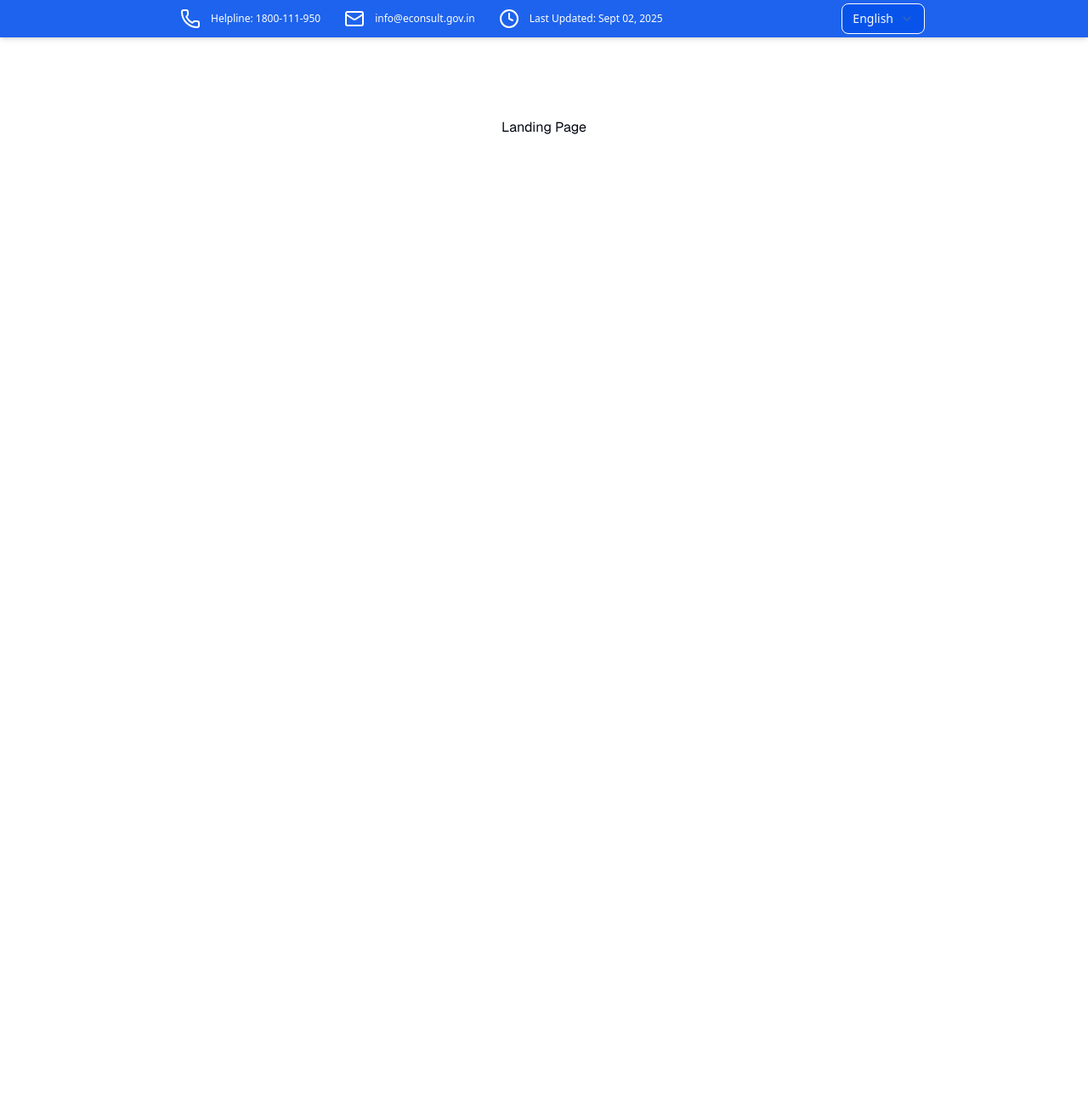
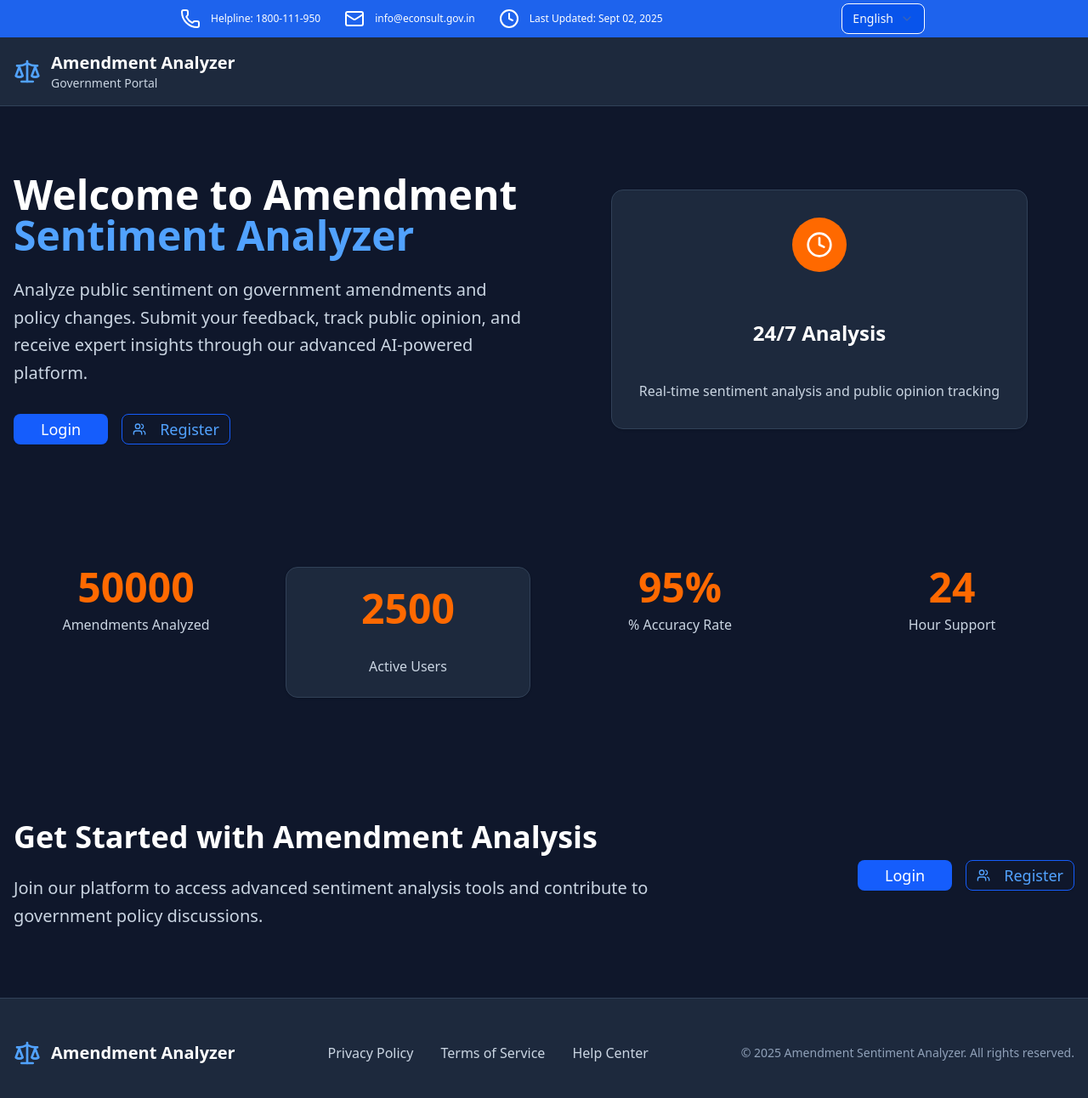
Before and after one commit to Souvikarjun/sean, a Next.js app: page / in a window 1280 px wide. Shown: the top 1292 px of the page at 85% size. Before the commit the page ends 860 px from the top, so only its background shows below. Built offline with nearby package versions, Linux system fonts and the light colour scheme.

Commit message:
landing page 1

```diff
--- a/app/page.tsx
+++ b/app/page.tsx
@@ -1,9 +1,154 @@
-import Image from "next/image";
+import { Button } from "@/components/ui/button"
+import { Card } from "@/components/ui/card"
+import { Scale, Phone, Mail, Users, Clock } from "lucide-react"
 
-export default function Home() {
+export default function HomePage() {
   return (
-    <div className="font-sans grid grid-rows-[20px_1fr_20px] items-center justify-items-center min-h-screen p-8 pb-20 gap-16 sm:p-20">
-      Landing Page
+    <div className="min-h-screen bg-slate-900 text-white">
+      {/* Header */}
+      <header className="bg-slate-800 border-b border-slate-700">
+        <div className="container mx-auto px-4 py-4 flex items-center justify-between">
+          <div className="flex items-center gap-3">
+            <Scale className="h-8 w-8 text-blue-400" />
+            <div>
+              <h1 className="text-xl font-bold text-white">Amendment Analyzer</h1>
+              <p className="text-sm text-slate-300">Government Portal</p>
+            </div>
+          </div>
+        </div>
+      </header>
+
+      {/* Contact Bar */}
+      {/* <div className="bg-blue-600 py-3">
+        <div className="container mx-auto px-4 flex items-center justify-between">
+          <div className="flex items-center gap-8">
+            <div className="flex items-center gap-2 text-white">
+              <Phone className="h-4 w-4" />
+              <span className="text-sm">Helpline: 1800-XXX-XXXX</span>
+            </div>
+            <div className="flex items-center gap-2 text-white">
+              <Mail className="h-4 w-4" />
+              <span className="text-sm">support@gov.in</span>
+            </div>
+          </div>
+          <select className="bg-blue-500 text-white border border-blue-400 rounded px-3 py-1 text-sm">
+            <option>English</option>
+          </select>
+        </div>
+      </div> */}
+
+      {/* Hero Section */}
+      <section className="py-20 bg-slate-900">
+        <div className="container mx-auto px-4">
+          <div className="grid lg:grid-cols-2 gap-12 items-center">
+            <div>
+              <h1 className="text-5xl font-bold mb-6 text-balance">
+                Welcome to Amendment <span className="text-blue-400">Sentiment Analyzer</span>
+              </h1>
+              <p className="text-xl text-slate-300 mb-8 leading-relaxed">
+                Analyze public sentiment on government amendments and policy changes. Submit your feedback, track public
+                opinion, and receive expert insights through our advanced AI-powered platform.
+              </p>
+              <div className="flex gap-4">
+                <Button className="bg-blue-600 hover:bg-blue-700 text-white px-8 py-3 text-lg">Login</Button>
+                <Button
+                  variant="outline"
+                  className="border-blue-600 text-blue-400 hover:bg-blue-600 hover:text-white px-8 py-3 text-lg bg-transparent"
+                >
+                  <Users className="mr-2 h-5 w-5" />
+                  Register
+                </Button>
+              </div>
+            </div>
+            <div className="flex justify-center">
+              <Card className="bg-slate-800 border-slate-700 p-8 text-center">
+                <div className="mb-4">
+                  <div className="inline-flex items-center justify-center w-16 h-16 bg-orange-500 rounded-full mb-4">
+                    <Clock className="h-8 w-8 text-white" />
+                  </div>
+                </div>
+                <h3 className="text-2xl font-bold text-white mb-4">24/7 Analysis</h3>
+                <p className="text-slate-300">Real-time sentiment analysis and public opinion tracking</p>
+              </Card>
+            </div>
+          </div>
+        </div>
+      </section>
+
+      {/* Statistics Section */}
+      <section className="py-16 bg-slate-900">
+        <div className="container mx-auto px-4">
+          <div className="grid grid-cols-2 lg:grid-cols-4 gap-8">
+            <div className="text-center">
+              <div className="text-5xl font-bold text-orange-500 mb-2">50000</div>
+              <div className="text-slate-300">Amendments Analyzed</div>
+            </div>
+            <div className="text-center">
+              <Card className="bg-slate-800 border-slate-700 p-6">
+                <div className="text-5xl font-bold text-orange-500 mb-2">2500</div>
+                <div className="text-slate-300">Active Users</div>
+              </Card>
+            </div>
+            <div className="text-center">
+              <div className="text-5xl font-bold text-orange-500 mb-2">95%</div>
+              <div className="text-slate-300">% Accuracy Rate</div>
+            </div>
+            <div className="text-center">
+              <div className="text-5xl font-bold text-orange-500 mb-2">24</div>
+              <div className="text-slate-300">Hour Support</div>
+            </div>
+          </div>
+        </div>
+      </section>
+
+      {/* Get Started Section */}
+      <section className="py-20 bg-slate-900">
+        <div className="container mx-auto px-4">
+          <div className="flex flex-col lg:flex-row items-center justify-between gap-8">
+            <div className="lg:w-2/3">
+              <h2 className="text-4xl font-bold text-white mb-6 text-balance">Get Started with Amendment Analysis</h2>
+              <p className="text-xl text-slate-300 leading-relaxed">
+                Join our platform to access advanced sentiment analysis tools and contribute to government policy
+                discussions.
+              </p>
+            </div>
+            <div className="flex gap-4">
+              <Button className="bg-blue-600 hover:bg-blue-700 text-white px-8 py-3 text-lg">Login</Button>
+              <Button
+                variant="outline"
+                className="border-blue-600 text-blue-400 hover:bg-blue-600 hover:text-white px-8 py-3 text-lg bg-transparent"
+              >
+                <Users className="mr-2 h-5 w-5" />
+                Register
+              </Button>
+            </div>
+          </div>
+        </div>
+      </section>
+
+      {/* Footer */}
+      <footer className="bg-slate-800 border-t border-slate-700 py-12">
+        <div className="container mx-auto px-4">
+          <div className="flex flex-col lg:flex-row justify-between items-center gap-8">
+            <div className="flex items-center gap-3">
+              <Scale className="h-8 w-8 text-blue-400" />
+              <span className="text-xl font-bold text-white">Amendment Analyzer</span>
+            </div>
+            <div className="flex gap-8">
+              <a href="#" className="text-slate-300 hover:text-white transition-colors">
+                Privacy Policy
+              </a>
+              <a href="#" className="text-slate-300 hover:text-white transition-colors">
+                Terms of Service
+              </a>
+              <a href="#" className="text-slate-300 hover:text-white transition-colors">
+                Help Center
+              </a>
+            </div>
+            <div className="text-slate-400 text-sm">© 2025 Amendment Sentiment Analyzer. All rights reserved.</div>
+          </div>
+        </div>
+      </footer>
     </div>
-  );
+  )
 }
--- a/components/topbar.tsx
+++ b/components/topbar.tsx
@@ -4,7 +4,7 @@ import { SelectTrigger, SelectValue, Select, SelectContent, SelectItem } from '.
 
 const topbar = () => {
   return (
-    <div className='w-screen bg-primary/90 m-0 py-1 mb-4 shadow-md flex items-center justify-between text-white text-sm xl:px-[15%] sm:px-1 sm:text-xs xs:px-1 xs:text-xs'>
+    <div className='w-screen bg-primary/90 m-0 py-1 shadow-md flex items-center justify-between text-white text-sm xl:px-[15%] sm:px-1 sm:text-xs xs:px-1 xs:text-xs'>
         <div className='flex items-center justify-between gap-6 sm:gap-2 xs:gap-1'>
             <div className='pl-5 flex items-center gap-3'> <Phone/> <span className='hidden md:block'>Helpline: 1800-111-950</span></div>
             <div className='pl-5 flex items-center gap-3'> <Mail/>  <span className='hidden md:block'>info@econsult.gov.in</span></div>
```
